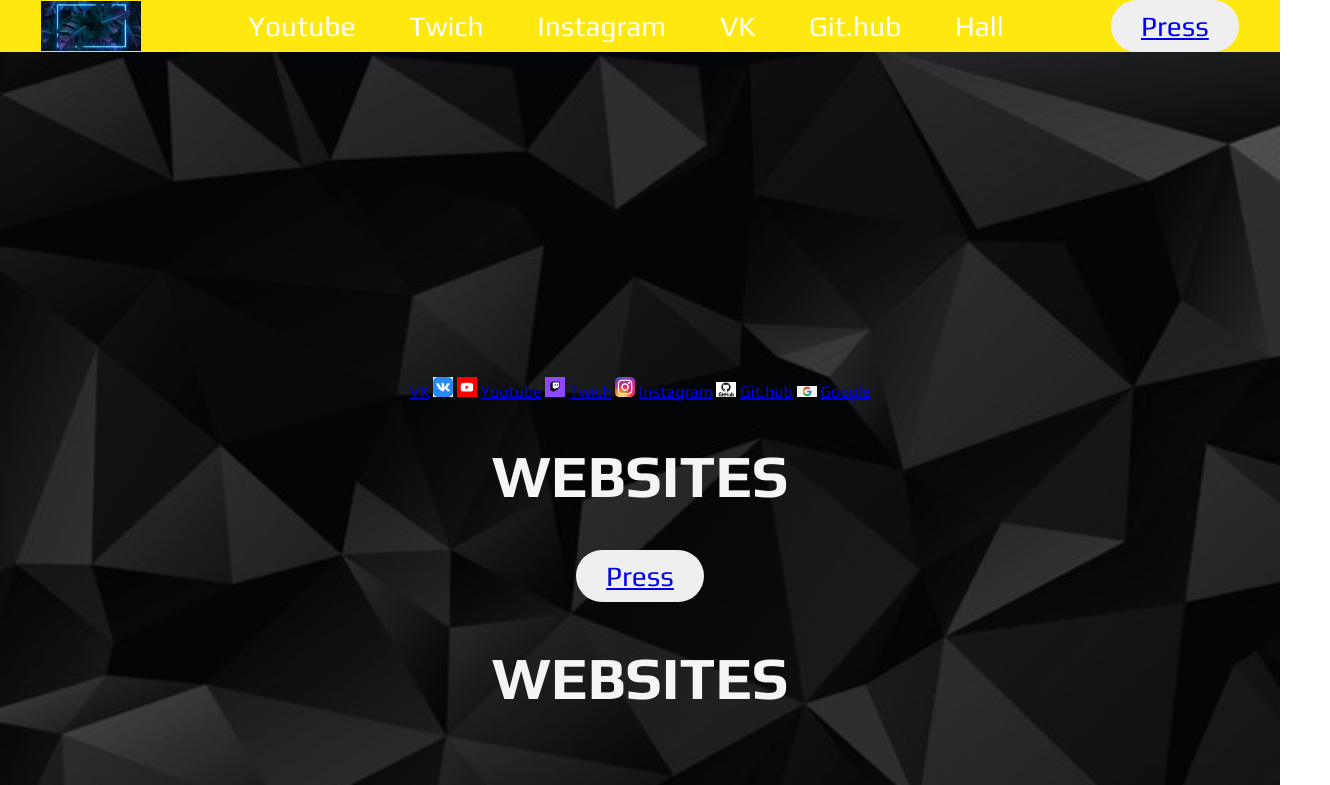
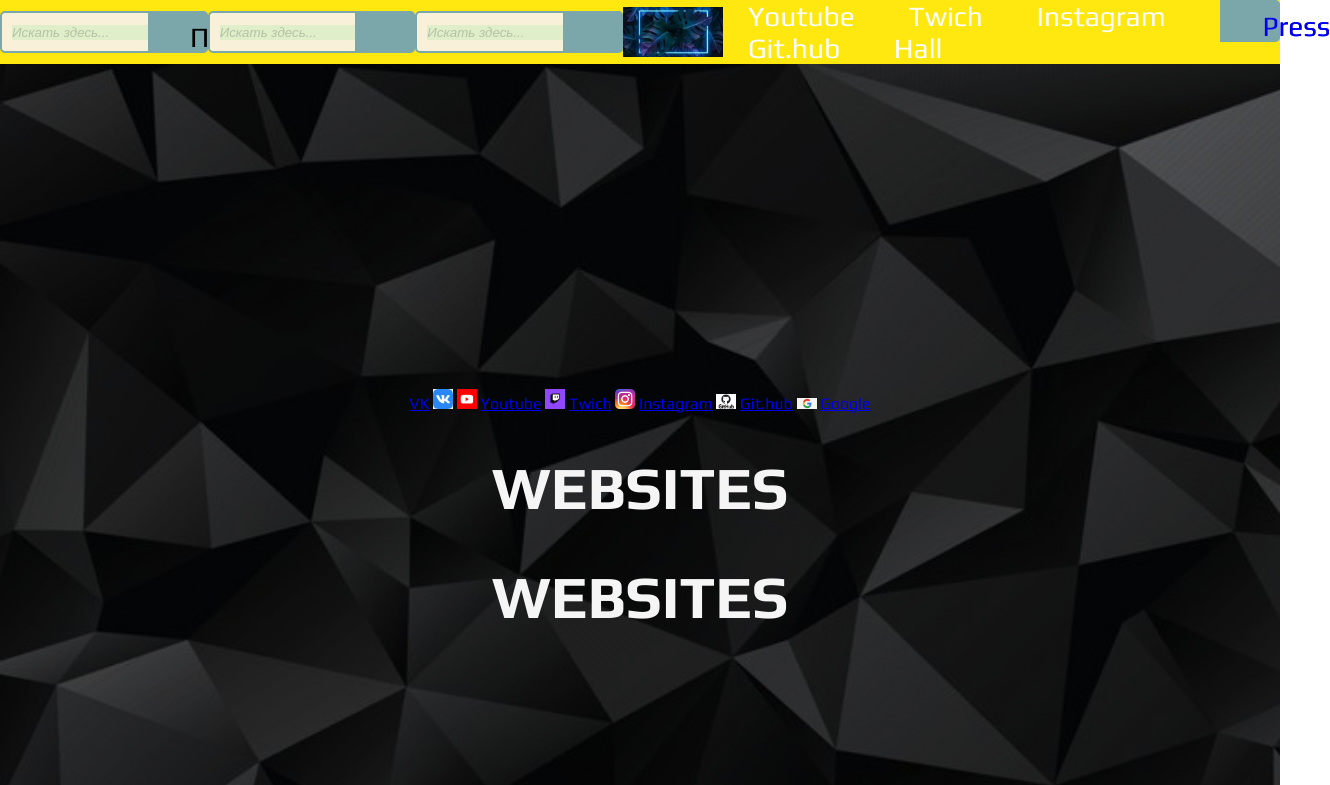
Before and after one commit to Namer412/projekt, a plain HTML site: page all websites.html in a window 1280 px wide. Shown: the top 785 px of the page, 1330 px wide, since content can reach past the window. Drawn offline with Linux system fonts and the light colour scheme.

Commit message:
Add files via upload

```diff
--- a/all websites.html
+++ b/all websites.html
@@ -15,6 +15,23 @@
 <body>
 
     <header>
+        <form action="" method="get">
+            <input name="s" placeholder="Искать здесь..." type="search">
+            <button type="submit">Поиск</button>
+        </form>
+
+        <form>
+            <input type="text" placeholder="Искать здесь...">
+            <button type="submit"></button>
+        </form>
+
+        <form>
+            <input type="text" placeholder="Искать здесь...">
+            <button type="submit"></button>
+        </form>
+
+
+
         <img src="imagine.jpg" alt="" width="100">
         <nav>
             <a href="https://www.youtube.com/">Youtube</a>
--- a/style.css
+++ b/style.css
@@ -78,3 +78,87 @@ footer p {
         padding: 15px 10px;
     }
 }
+
+button a {
+    text-decoration: none;
+}
+
+::-webkit-input-placeholder {
+    color: #B6C0A5;
+    font-style: italic;
+    background: #E0EFCA;
+}
+
+input:-moz-placeholder {
+    color: #B6C0A5;
+    font-style: italic;
+    background: #E0EFCA;
+}
+
+input:-ms-input-placeholder {
+    color: #B6C0A5;
+    font-style: italic;
+    background: #E0EFCA;
+}
+
+input::-webkit-input-placeholder {
+    color: #B6C0A5;
+    font-style: italic;
+    background: #E0EFCA;
+}
+
+input:-moz-placeholder {
+    color: #B6C0A5;
+    font-style: italic;
+    background: #E0EFCA;
+}
+
+input:-ms-input-placeholder {
+    color: #B6C0A5;
+    font-style: italic;
+    background: #E0EFCA;
+}
+
+input {
+    color: white;
+}
+
+* {
+    box-sizing: border-box;
+}
+
+form {
+    position: relative;
+    width: 300px;
+    margin: 0 auto;
+}
+
+input {
+    width: 100%;
+    height: 42px;
+    padding-left: 10px;
+    border: 2px solid #7BA7AB;
+    border-radius: 5px;
+    outline: none;
+    background: #F9F0DA;
+    color: #9E9C9C;
+}
+
+button {
+    position: absolute;
+    top: 0;
+    right: 0px;
+    width: 42px;
+    height: 42px;
+    border: none;
+    background: #7BA7AB;
+    border-radius: 0 5px 5px 0;
+    cursor: pointer;
+}
+
+button:before {
+    content: "\f002";
+    font-family: FontAwesome;
+    font-size: 16px;
+    color: #F9F0DA;
+}
```
Also changed, not shown: index.html (+2 -39 lines), portfolio.html (+6 -5 lines).
